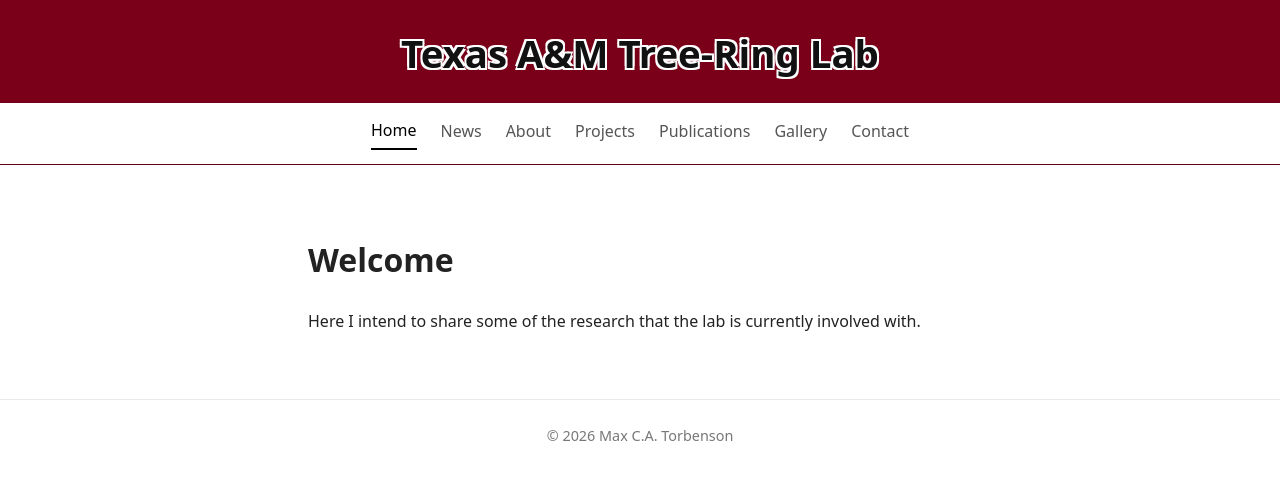
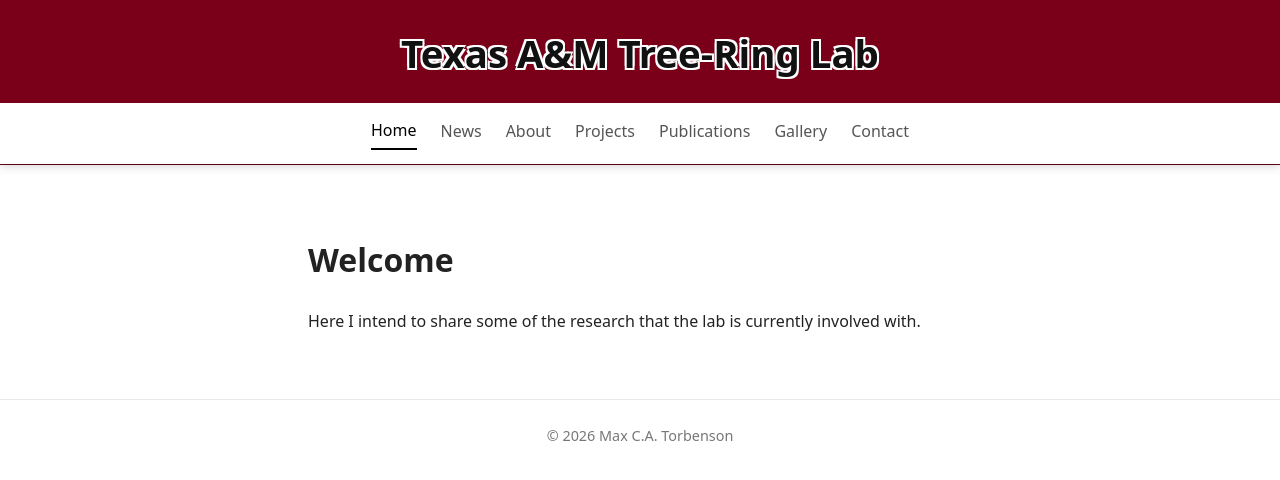
Before and after one commit to mcatorbenson/mcatorbenson.github.io, a Jekyll site: the page built from index.md, in a window 1280 px wide. Shown: the top 480 px of the page. Built offline with Jekyll 4.4.1, drawn with Linux system fonts in a browser that asks for light colours.

Commit message:
Update style.css

```diff
--- a/css/style.css
+++ b/css/style.css
@@ -27,9 +27,12 @@
   background: #7a0019; /* maroon / dark red */
   border-bottom: 1px solid #5c0013;
 
+  box-shadow: 0 2px 8px rgba(0, 0, 0, 0.15);
+
   background-size: cover;
   background-position: center;
 }
+
 
 
 /* =========================
```
